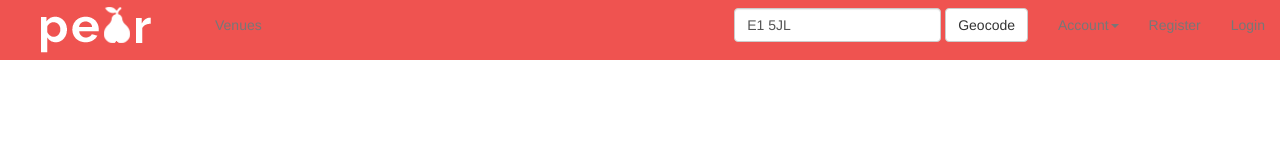
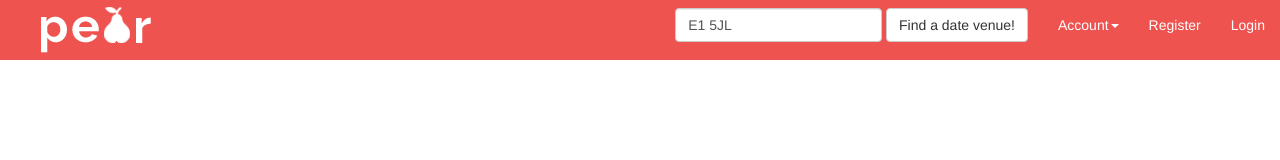
Before and after one commit to trcywu/pear, a website: page public/index.html in a window 1280 px wide. Drawn offline with Linux system fonts and the light colour scheme; some packages are replaced by stand-ins of ours.

Commit message:
Got the colourings right on the header.

```diff
--- a/public/css/header.css
+++ b/public/css/header.css
@@ -14,3 +14,7 @@ a.navbar-brand {
 .navbar-default .navbar-brand {
     color: #fff;
 }
+
+.navbar-default .navbar-nav>li>a {
+    color: #fff;
+}
--- a/public/index.html
+++ b/public/index.html
@@ -22,15 +22,12 @@
 					<a class="navbar-brand" data-template="home"><img src="./images/pear-logo.png"></a>
 				</div>
 				<div class="collapse navbar-collapse" id="bs-example-navbar-collapse-1">
-					<ul class="nav navbar-nav">
-						<li><a href="#"class="nav nabar-nav">Venues</a></li>
-					</ul>
 					<ul class="nav navbar-nav navbar-right">
 						<form class="navbar-form navbar-left" role="search">
 							<div class="form-group">
 								<input type="textbox" id="address" value="E1 5JL" class="form-control" placeholder="Search">
 							</div>
-							<input type="button" id="submit" value="Geocode" class="btn btn-default"></input>
+							<input type="button" id="submit" value="Find a date venue!" class="btn btn-default"></input>
 						</form>
 						<ul class="nav navbar-nav navbar-right">
 							<li><a href="#" data-template="register">Register</a></li>
```
